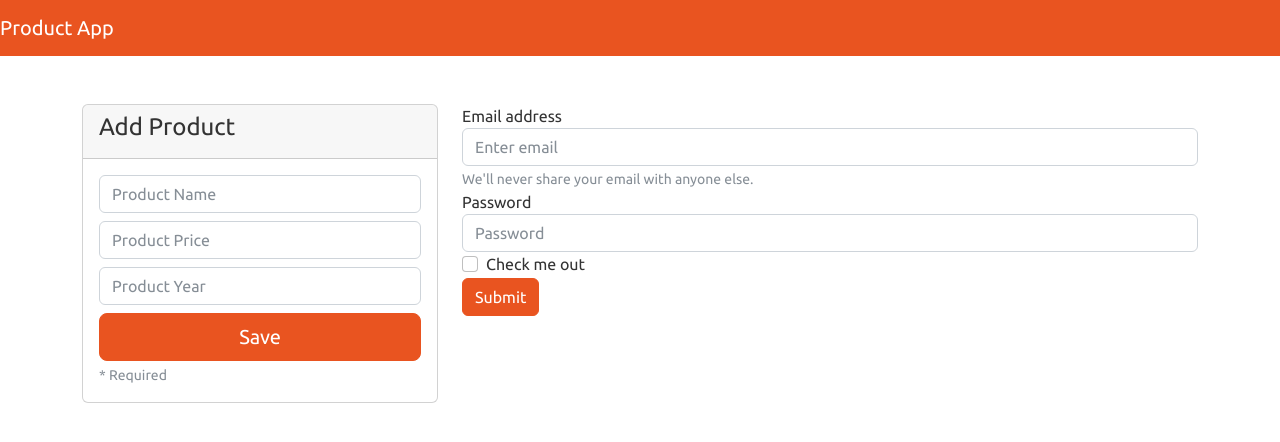
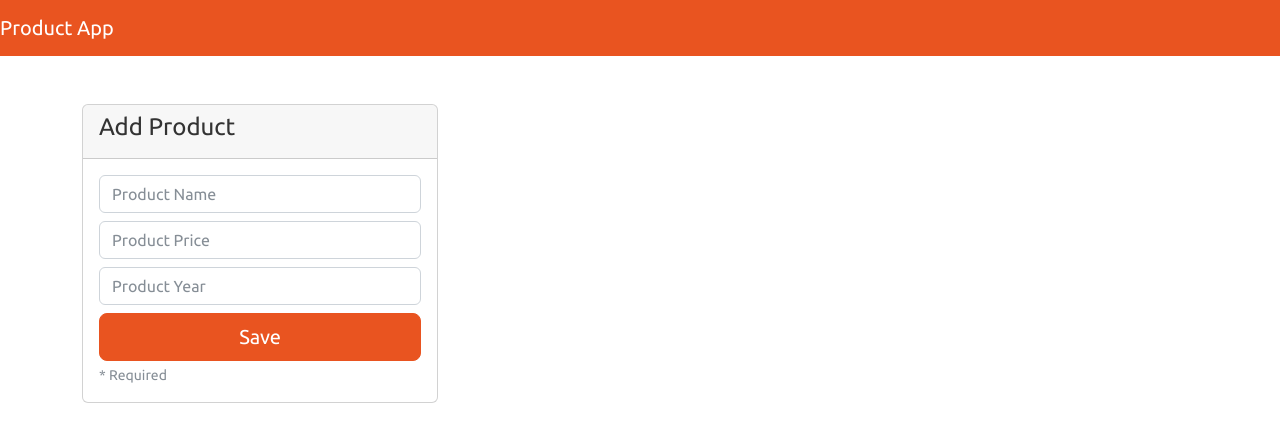
Before and after one commit to johnny3young/App-productos-con-Javascript-POO, a plain HTML site: page index.html in a window 1280 px wide. Drawn offline with nearby package versions, Linux system fonts and the light colour scheme.

Commit message:
Creating interface
Creating interface

```diff
--- a/index.html
+++ b/index.html
@@ -41,7 +41,8 @@
 
                         <div class="form-group pt-2">
 
-                        <input type="number" id="price" step="0.01" placeholder="Product Price" class="form-control">
+                            <input type="number" id="price" step="0.01" placeholder="Product Price"
+                                class="form-control">
 
                         </div>
 
@@ -52,7 +53,8 @@
                         </div>
                         <!-- The class "btn btn-lg btn-primary" for style Bootstrap button-->
                         <div class="d-grid gap-2; form-g pt-2">
-                        <button type="submit" value="Save" class="btn btn-lg btn-primary " type="button">Save</button>
+                            <button type="submit" value="Save" class="btn btn-lg btn-primary "
+                                type="button">Save</button>
                             <small id="emailHelp" class="form-text text-muted">* Required </small>
                         </div>
 
@@ -62,25 +64,8 @@
                 </div>
             </div>
 
-            <div class="col-md-8">
-                <form>
-                    <div class="form-group">
-                        <label for="exampleInputEmail1">Email address</label>
-                        <input type="email" class="form-control" id="exampleInputEmail1" aria-describedby="emailHelp"
-                            placeholder="Enter email">
-                        <small id="emailHelp" class="form-text text-muted">We'll never share your email with anyone
-                            else.</small>
-                    </div>
-                    <div class="form-group">
-                        <label for="exampleInputPassword1">Password</label>
-                        <input type="password" class="form-control" id="exampleInputPassword1" placeholder="Password">
-                    </div>
-                    <div class="form-check">
-                        <input type="checkbox" class="form-check-input" id="exampleCheck1">
-                        <label class="form-check-label" for="exampleCheck1">Check me out</label>
-                    </div>
-                    <button type="submit" class="btn btn-primary">Submit</button>
-                </form>
+            <div id="product-list class=" class="col-md-8">
+
             </div>
         </div>
 
```
Lines whose indentation alone changed are shown as unchanged.
